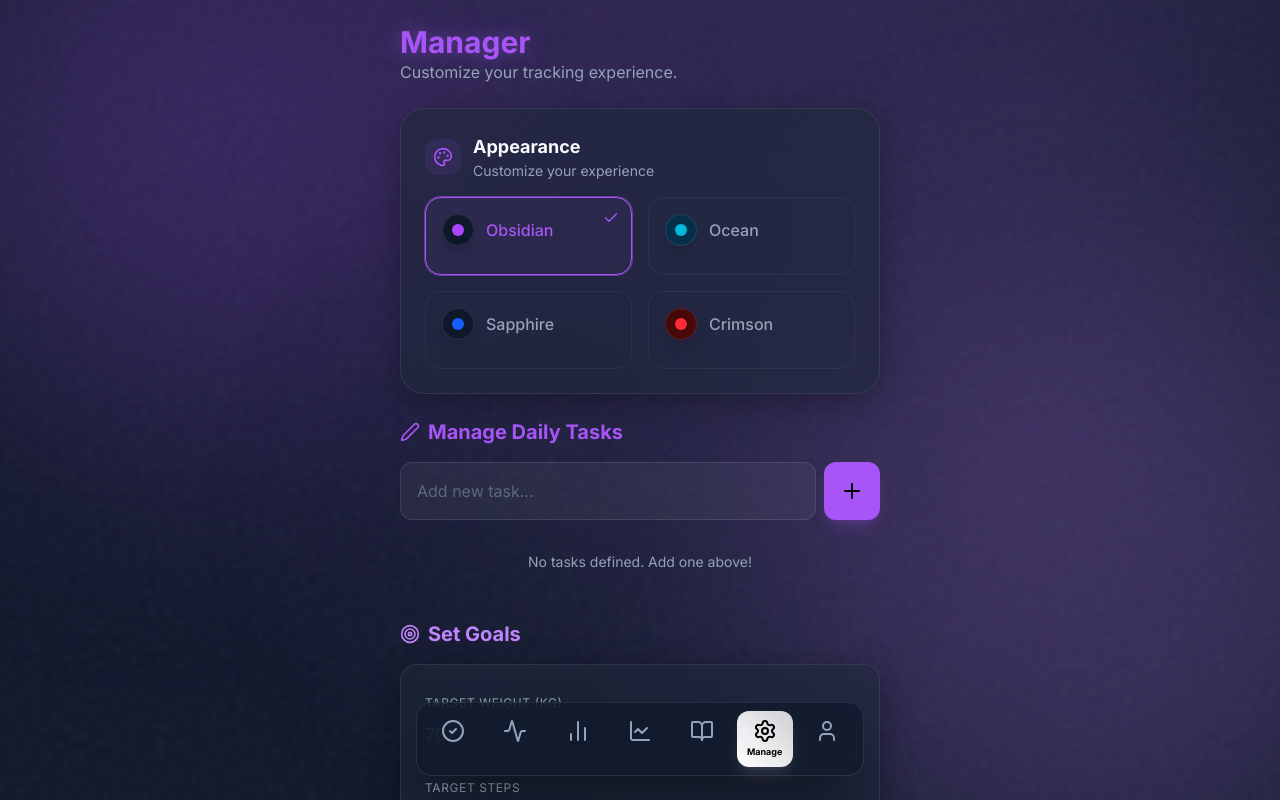
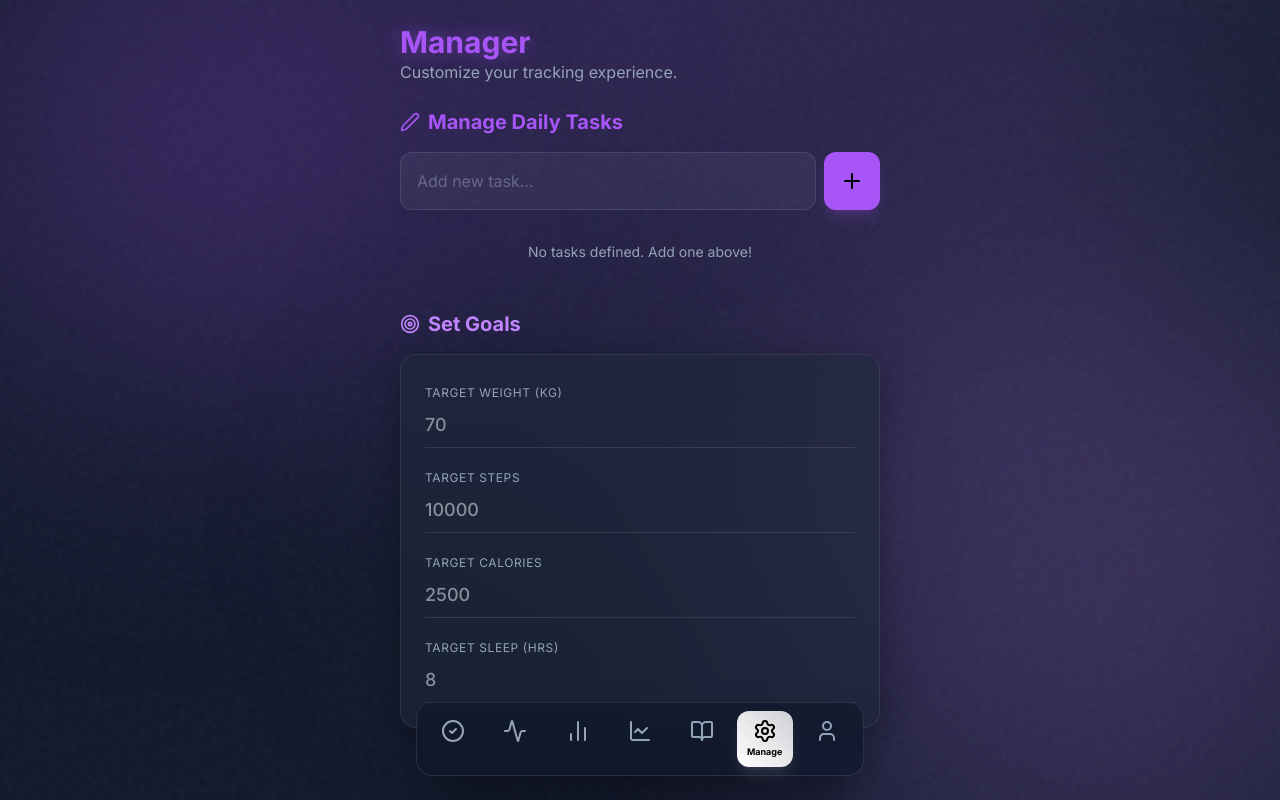
Before and after one commit to RiteshF7/D-Tracker, a Next.js app: page /manager in a window 1280 px wide. Shown: the top 800 px of the page. Built offline with nearby package versions, Linux system fonts and the light colour scheme.

Commit message:
feat: Move theme switcher to profile and add Emerald theme

```diff
--- a/src/app/(app)/manager/page.tsx
+++ b/src/app/(app)/manager/page.tsx
@@ -1,7 +1,6 @@
 "use client";
 
 import { ManagerDashboard } from "@/components/manager/ManagerDashboard";
-import { ThemeSwitcher } from "@/components/layout/ThemeSwitcher";
 export default function ManagerPage() {
     return (
         <div className="space-y-6">
@@ -10,7 +9,6 @@ export default function ManagerPage() {
                 <p className="text-muted-foreground">Customize your tracking experience.</p>
             </header>
 
-            <ThemeSwitcher />
             <ManagerDashboard />
 
         </div>
--- a/src/app/globals.css
+++ b/src/app/globals.css
@@ -69,100 +69,132 @@
     --ring: #a855f7;
 }
 
-/* Ocean Theme */
+/* Ocean Theme (Deep Teal/Cyan) */
 [data-theme='ocean'] {
-    --background: #082f49;
-    /* Sky 950 */
-    --foreground: #f0f9ff;
+    --background: #042f2e;
+    /* Teal 950 */
+    --foreground: #f0fdfa;
 
-    --card: #0c4a6e;
-    /* Sky 900 */
-    --card-foreground: #f0f9ff;
+    --card: #115e59;
+    /* Teal 800 */
+    --card-foreground: #f0fdfa;
 
-    --popover: #0c4a6e;
-    --popover-foreground: #f0f9ff;
+    --popover: #115e59;
+    --popover-foreground: #f0fdfa;
 
-    --primary: #06b6d4;
+    --primary: #2dd4bf;
+    /* Teal 400 */
+    --primary-foreground: #042f2e;
+
+    --secondary: #06b6d4;
     /* Cyan 500 */
+    --secondary-foreground: #ffffff;
+
+    --muted: #134e4a;
+    --muted-foreground: #99f6e4;
+
+    --accent: #134e4a;
+    --accent-foreground: #f0fdfa;
+
+    --border: #134e4a;
+    --input: #134e4a;
+    --ring: #2dd4bf;
+}
+
+/* Sapphire Theme (Deep Blue) */
+[data-theme='sapphire'] {
+    --background: #020617;
+    /* Slate 950 */
+    --foreground: #eff6ff;
+
+    --card: #1e3a8a;
+    /* Blue 900 */
+    --card-foreground: #eff6ff;
+
+    --popover: #1e3a8a;
+    --popover-foreground: #eff6ff;
+
+    --primary: #3b82f6;
+    /* Blue 500 */
     --primary-foreground: #ffffff;
 
-    --secondary: #3b82f6;
-    /* Blue 500 */
+    --secondary: #60a5fa;
+    /* Blue 400 */
     --secondary-foreground: #ffffff;
 
-    --muted: #075985;
-    --muted-foreground: #bae6fd;
+    --muted: #172554;
+    --muted-foreground: #bfdbfe;
 
-    --accent: #075985;
-    --accent-foreground: #f0f9ff;
+    --accent: #172554;
+    --accent-foreground: #eff6ff;
 
-    --border: #075985;
-    --input: #075985;
-    --ring: #06b6d4;
+    --border: #172554;
+    --input: #172554;
+    --ring: #3b82f6;
 }
 
-/* Sapphire Theme */
-[data-theme='sapphire'] {
-    --background: #0f172a;
-    /* Slate 900 */
-    --foreground: #f0f9ff;
-
-    --card: #1e293b;
-    /* Slate 800 */
-    --card-foreground: #f0f9ff;
-
-    --popover: #1e293b;
-    --popover-foreground: #f0f9ff;
-
-    --primary: #2563eb;
-    /* Blue 600 */
-    --primary-foreground: #ffffff;
-
-    --secondary: #3b82f6;
-    /* Blue 500 */
-    --secondary-foreground: #ffffff;
-
-    --muted: #1e3a8a;
-    --muted-foreground: #bfdbfe;
-
-    --accent: #1e3a8a;
-    --accent-foreground: #f0f9ff;
-
-    --border: #1e3a8a;
-    --input: #1e3a8a;
-    --ring: #2563eb;
-}
-
-/* Crimson Theme */
+/* Crimson Theme (Deep Red) */
 [data-theme='crimson'] {
     --background: #450a0a;
     /* Red 950 */
     --foreground: #fff1f2;
 
-    --card: #7f1d1d;
-    /* Red 900 */
+    --card: #991b1b;
+    /* Red 800 */
     --card-foreground: #fff1f2;
 
-    --popover: #7f1d1d;
+    --popover: #991b1b;
     --popover-foreground: #fff1f2;
 
-    --primary: #ef4444;
-    /* Red 500 */
-    --primary-foreground: #ffffff;
+    --primary: #f87171;
+    /* Red 400 */
+    --primary-foreground: #450a0a;
 
-    --secondary: #f97316;
-    /* Orange 500 */
-    --secondary-foreground: #ffffff;
+    --secondary: #fb923c;
+    /* Orange 400 */
+    --secondary-foreground: #450a0a;
 
-    --muted: #991b1b;
+    --muted: #7f1d1d;
     --muted-foreground: #fecaca;
 
-    --accent: #991b1b;
+    --accent: #7f1d1d;
     --accent-foreground: #fff1f2;
 
-    --border: #991b1b;
-    --input: #991b1b;
-    --ring: #ef4444;
+    --border: #7f1d1d;
+    --input: #7f1d1d;
+    --ring: #f87171;
+}
+
+/* Emerald Theme (Deep Green) */
+[data-theme='emerald'] {
+    --background: #052e16;
+    /* Green 950 */
+    --foreground: #f0fdf4;
+
+    --card: #166534;
+    /* Green 800 */
+    --card-foreground: #f0fdf4;
+
+    --popover: #166534;
+    --popover-foreground: #f0fdf4;
+
+    --primary: #4ade80;
+    /* Green 400 */
+    --primary-foreground: #052e16;
+
+    --secondary: #34d399;
+    /* Emerald 400 */
+    --secondary-foreground: #052e16;
+
+    --muted: #14532d;
+    --muted-foreground: #bbf7d0;
+
+    --accent: #14532d;
+    --accent-foreground: #f0fdf4;
+
+    --border: #14532d;
+    --input: #14532d;
+    --ring: #4ade80;
 }
 
 @layer base {
--- a/src/components/layout/ThemeSwitcher.tsx
+++ b/src/components/layout/ThemeSwitcher.tsx
@@ -7,9 +7,10 @@ import { cn } from "@/lib/utils";
 
 const themes = [
     { id: "obsidian", name: "Obsidian", color: "bg-slate-900", accent: "bg-purple-500" },
-    { id: "ocean", name: "Ocean", color: "bg-sky-950", accent: "bg-cyan-500" },
-    { id: "sapphire", name: "Sapphire", color: "bg-slate-900", accent: "bg-blue-600" },
-    { id: "crimson", name: "Crimson", color: "bg-red-950", accent: "bg-red-500" },
+    { id: "ocean", name: "Ocean", color: "bg-teal-950", accent: "bg-teal-400" },
+    { id: "sapphire", name: "Sapphire", color: "bg-slate-950", accent: "bg-blue-500" },
+    { id: "crimson", name: "Crimson", color: "bg-red-950", accent: "bg-red-400" },
+    { id: "emerald", name: "Emerald", color: "bg-green-950", accent: "bg-green-400" },
 ];
 
 export function ThemeSwitcher() {
--- a/src/components/profile/ProfileDashboard.tsx
+++ b/src/components/profile/ProfileDashboard.tsx
@@ -9,6 +9,7 @@ import { motion } from "framer-motion";
 import { Camera, Save, LogOut, User as UserIcon, Loader2 } from "lucide-react";
 import { useRouter } from "next/navigation";
 import { cn } from "@/lib/utils";
+import { ThemeSwitcher } from "@/components/layout/ThemeSwitcher";
 
 export function ProfileDashboard() {
     const { user, logout } = useAuth();
@@ -128,6 +129,9 @@ export function ProfileDashboard() {
                 </div>
             </div>
 
+            {/* Theme Switcher */}
+            <ThemeSwitcher />
+
             {/* Logout Button */}
             <button
                 onClick={handleLogout}
--- a/src/context/ThemeContext.tsx
+++ b/src/context/ThemeContext.tsx
@@ -2,7 +2,7 @@
 
 import React, { createContext, useContext, useEffect, useState } from "react";
 
-type Theme = "obsidian" | "ocean" | "sapphire" | "crimson";
+type Theme = "obsidian" | "ocean" | "sapphire" | "crimson" | "emerald";
 
 interface ThemeContextType {
     theme: Theme;
```
